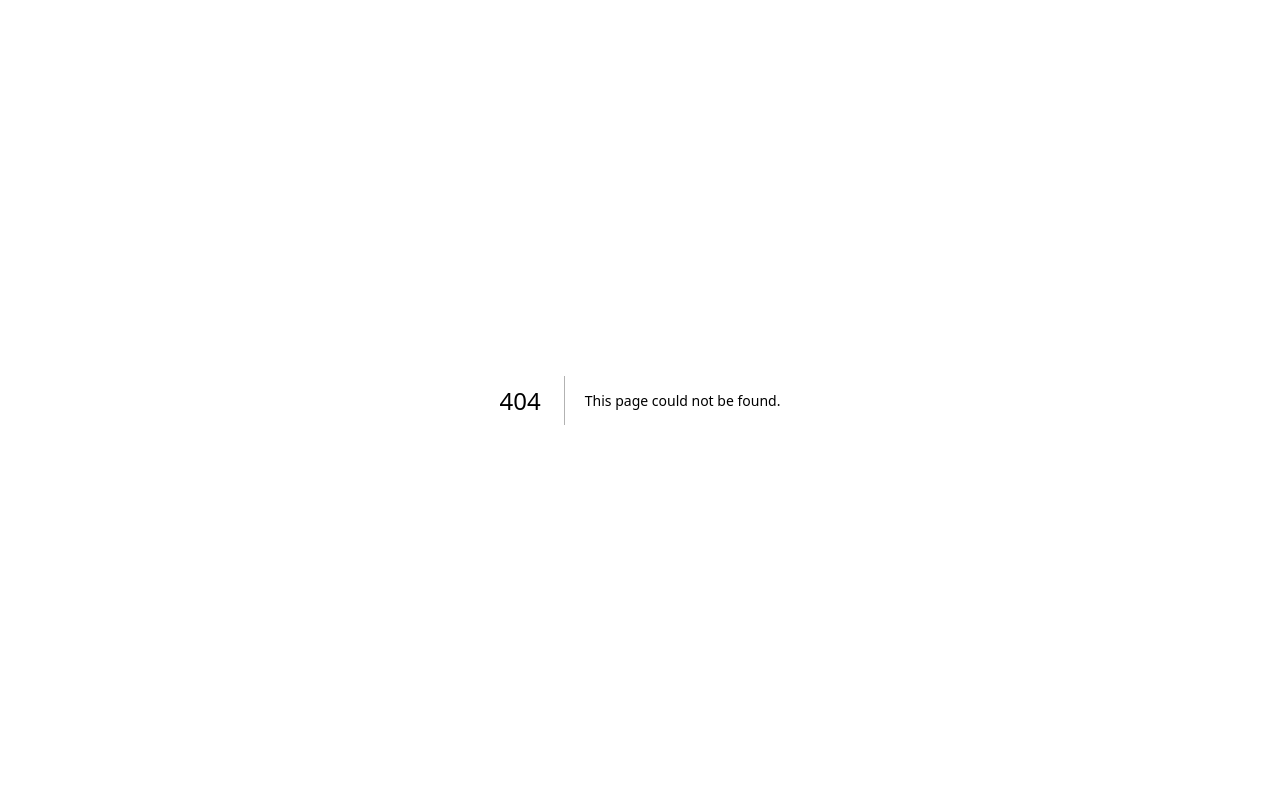
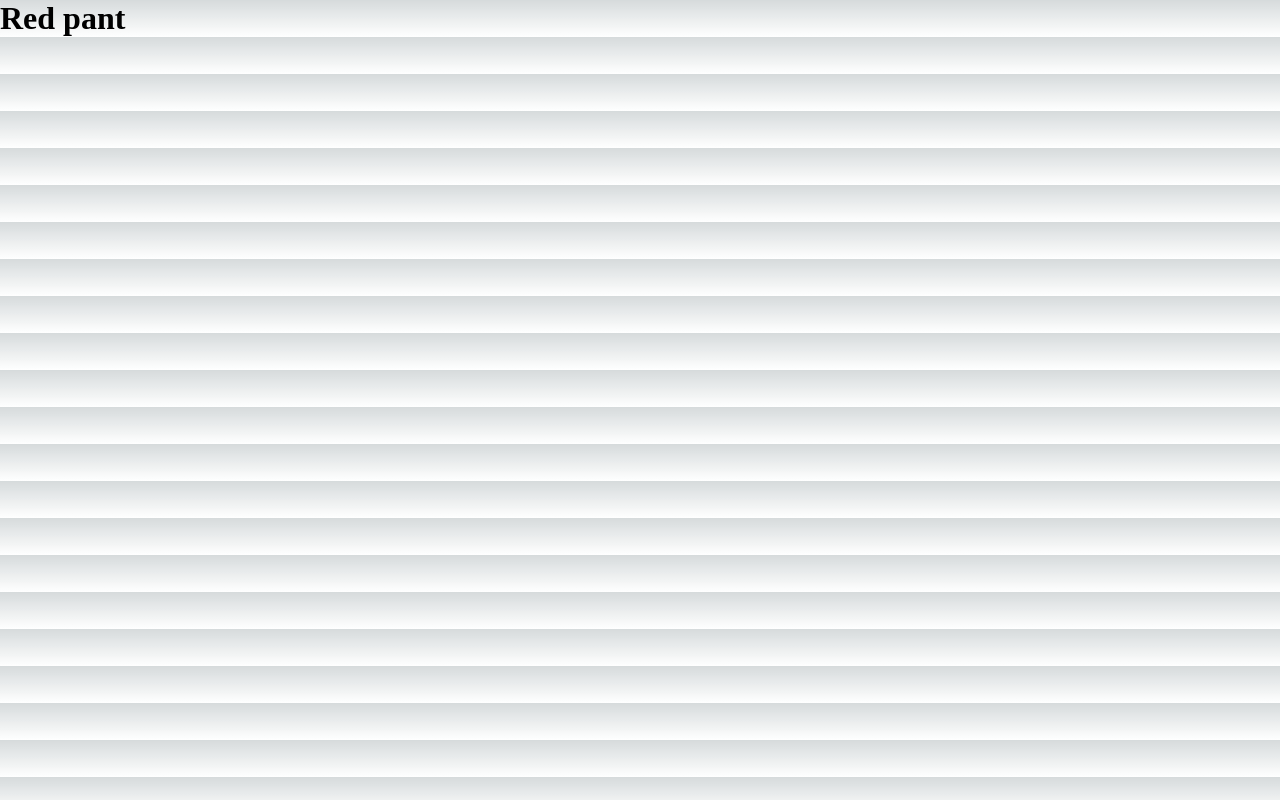
Before and after one commit to clevessonmendonca/lerning-nextjs, a Next.js app: page /products/pants/redpant in a window 1280 px wide. Before the commit this address had no page. Built offline with nearby package versions, Linux system fonts and the light colour scheme.

Commit message:
feat: learning about routes in nextjs with products route

```diff
--- /dev/null
+++ b/pages/products/pants/index.js
@@ -0,0 +1,3 @@
+export default function Pants() {
+  return <h1>Pants</h1>
+}
--- /dev/null
+++ b/pages/products/pants/redpant.js
@@ -0,0 +1,3 @@
+export default function RedPant() {
+  return <h1>Red pant</h1>
+}
```
